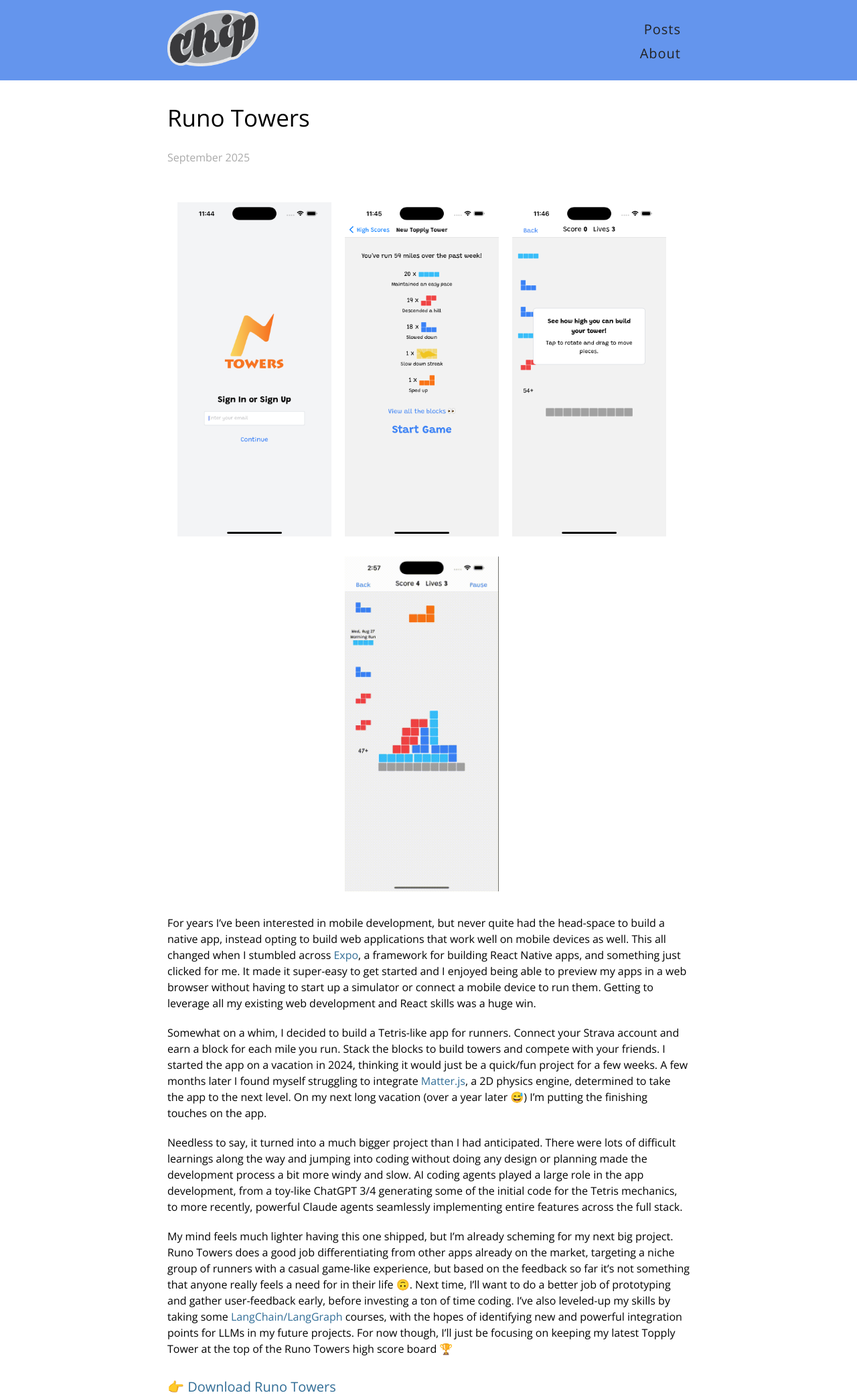
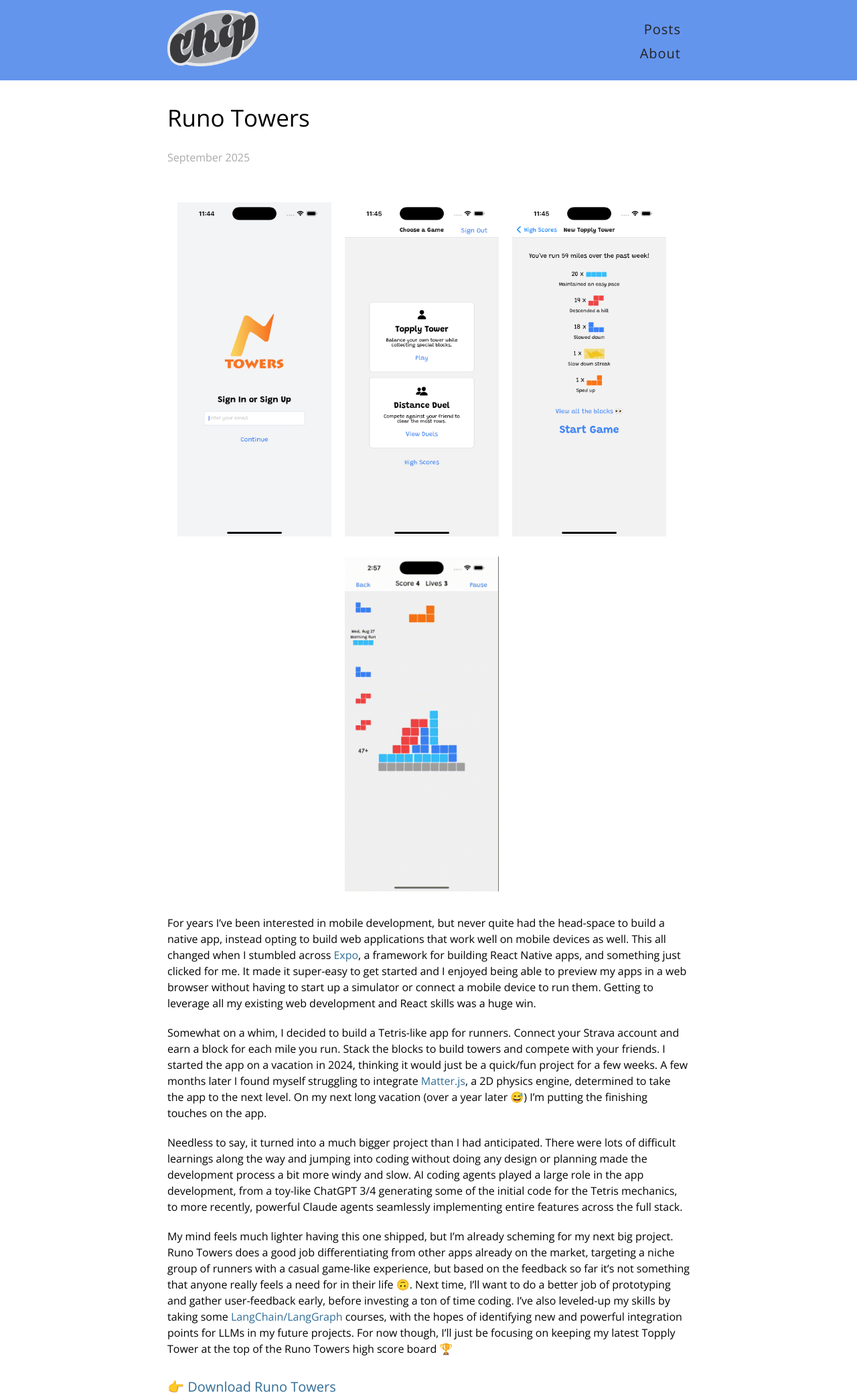
Before and after one commit to chipjacks/chipjacks.github.io, a Jekyll site: the page built from _posts/2025-09-24-runo-towers.markdown, in a window 1280 px wide. Shown: the whole page at 67% size. Built offline with Jekyll 4.4.1, drawn with Linux system fonts in a browser that asks for light colours.

Commit message:
replace screenshot

```diff
--- a/_posts/2025-09-24-runo-towers.markdown
+++ b/_posts/2025-09-24-runo-towers.markdown
@@ -8,8 +8,8 @@
 
 <div style="display: flex; margin: 20px 0; flex-wrap: wrap; justify-content: center">
     <img src="/images/runo_towers_sign_in.png" alt="Runo Towers Sign In" style="max-height: 500px; margin-right: 20px" />
+    <img src="/images/runo_towers_choose_game.png" alt="Runo Towers Choose Game" style="max-height: 500px; margin-right: 20px" />
     <img src="/images/runo_towers_new_game.png" alt="Runo Towers New Game" style="max-height: 500px; margin-right: 20px" />
-    <img src="/images/runo_towers_tutorial.png" alt="Runo Towers Tutorial" style="max-height: 500px; margin-right: 20px" />
     <img src="/images/runo_towers_demo.gif" alt="Runo Towers Demo" style="max-height: 500px; margin-right: 20px" />
 </div>
 For years I've been interested in mobile development, but never quite had
```
Also changed, not shown: images/runo_towers_choose_game.png (added).
